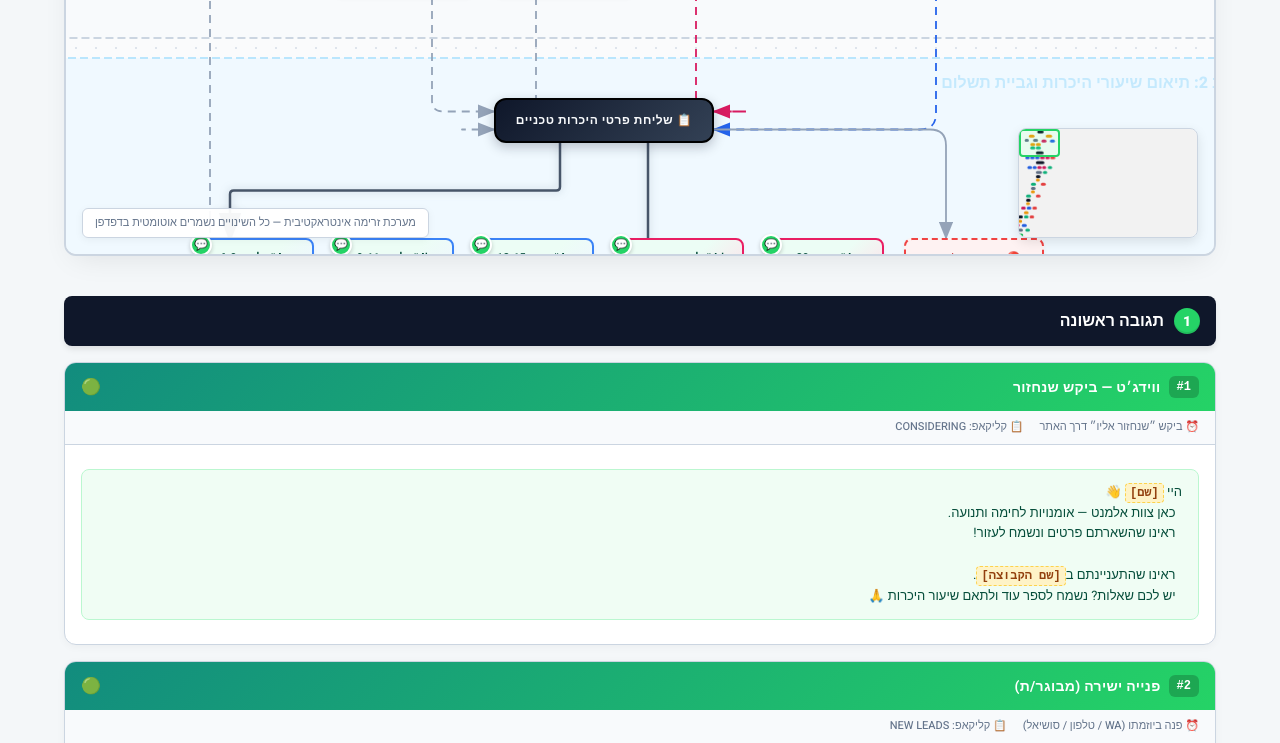
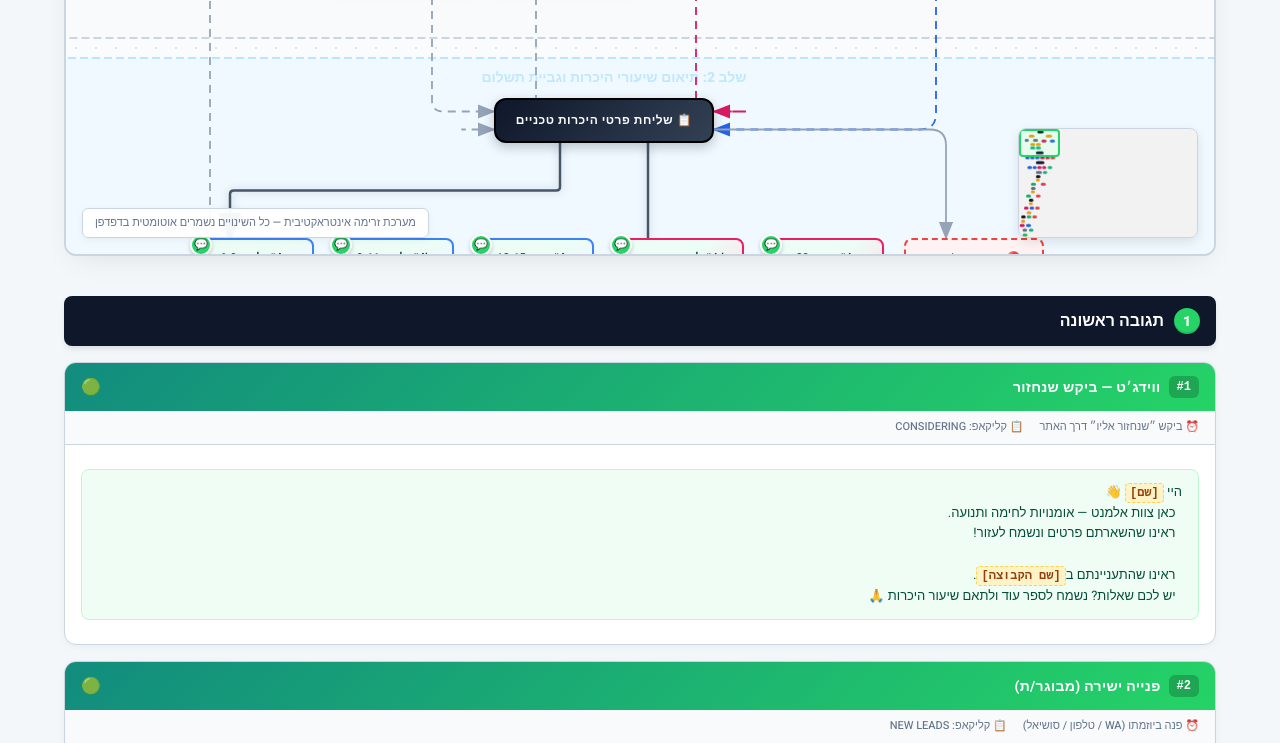
Before and after one commit to element-m-a-m/onboarding-lead-messages, a plain HTML site: page index.html in a window 1280 px wide. Shown: the part 1081-1824 px from the top of the page. Drawn offline with Linux system fonts and the light colour scheme.

Commit message:
v6.2: Fix phase labels, edge-label CSS, negative coords, add missing sections
- Phase labels centered inside swimlane zones (were rendering off-screen)
- Added missing .edge-label CSS class used by JS edge label rendering
- Shifted Phase 4 nodes right to eliminate negative x coordinates
- Added #group5 (enrollment) and #group6 (retention) section dividers
- Bumped localStorage version to v62 for fresh layout

Co-Authored-By: Claude Opus 4.6 <noreply@anthropic.com>

```diff
--- a/index.html
+++ b/index.html
@@ -131,6 +131,9 @@ h2 { font-size: 18px; font-weight: 800; color: var(--hdr); margin-top: 32px; mar
 /* Edge Handles */
 .edge-handle { position: absolute; width: 16px; height: 16px; border-radius: 50%; background: #3b82f6; border: 3px solid #fff; cursor: grab; z-index: 56; transform: translate(-50%, -50%); box-shadow: 0 2px 6px rgba(59,130,246,0.5); pointer-events: auto; transition: transform 0.2s; }
 .edge-handle:hover { transform: translate(-50%, -50%) scale(1.3); background: #2563eb; }
+/* Edge Labels */
+.edge-label { position: absolute; font-size: 10px; font-weight: 600; color: var(--text2); background: rgba(255,255,255,0.9); padding: 2px 8px; border-radius: 4px; border: 1px solid var(--border); white-space: nowrap; pointer-events: auto; cursor: pointer; z-index: 12; transition: all 0.2s; box-shadow: 0 1px 3px rgba(0,0,0,0.05); }
+.edge-label:hover { background: #fff; border-color: #94a3b8; box-shadow: 0 2px 6px rgba(0,0,0,0.1); }
 
 /* Toolbars & Menus */
 .arrow-toolbar { position: absolute; z-index: 60; background: #fff; border: 1px solid var(--border); border-radius: 8px; padding: 4px; display: flex; gap: 4px; box-shadow: 0 8px 24px rgba(0,0,0,0.12); opacity: 0; pointer-events: none; transition: all 0.2s; transform: translateY(10px); }
@@ -215,7 +218,7 @@ h2 { font-size: 18px; font-weight: 800; color: var(--hdr); margin-top: 32px; mar
 <div class="page-header">
   <h1>אלמנט — חוברת תבניות וואטסאפ</h1>
   <div class="sub">Element — WhatsApp Templates Playbook & Flow Engine (Desktop Pro)</div>
-  <div class="ver">גרסה 6.1 | ארכיטקטורה נקייה, העתק/הדבק ועריכה מתקדמת</div>
+  <div class="ver">גרסה 6.2 | ארכיטקטורה נקייה, העתק/הדבק ועריכה מתקדמת</div>
 </div>
 
 <div class="search-bar">
@@ -396,6 +399,14 @@ h2 { font-size: 18px; font-weight: 800; color: var(--hdr); margin-top: 32px; mar
   <div class="note"><strong>להורים:</strong> שנו את הניסוח ל-״איך <span class="placeholder">[שם הילד/ה]</span> הרגיש/ה אחרי השיעור הראשון?״</div>
   </div></div>
 
+  <div class="section-divider" id="group5"><span class="gnum">5</span> הרשמה למנוי</div>
+  <p style="font-size: 13px; color: var(--text2); margin-bottom: 16px;">הודעות הרשמה ללקוחות שסיימו 3 שיעורי היכרות, וברוכים הבאים לנרשמים חדשים.</p>
+  <div style="background: #fffbeb; border: 1px solid #fde68a; border-radius: 8px; padding: 12px 16px; margin: 0 0 16px; font-size: 12px; color: #92400e;"><strong>תבניות #12, #13, #14, #15, #18 —</strong> טרם הוזנו. צפויות להתווסף בגרסה הבאה.</div>
+
+  <div class="section-divider" id="group6"><span class="gnum">6</span> שימור והפניות</div>
+  <p style="font-size: 13px; color: var(--text2); margin-bottom: 16px;">הודעות שימור ללקוחות פעילים, בקשת הפניות (חבר מביא חבר), ומעקב נטישה.</p>
+  <div style="background: #fffbeb; border: 1px solid #fde68a; border-radius: 8px; padding: 12px 16px; margin: 0 0 16px; font-size: 12px; color: #92400e;"><strong>תבניות #16, #17a, #17b —</strong> טרם הוזנו. צפויות להתווסף בגרסה הבאה.</div>
+
   <h2 id="ref-section">📎 טבלת מצבים ב-ClickUp (מקוצרת)</h2>
   <table class="ref-table">
     <thead><tr><th>שלב בלקוח</th><th>תגית שלב במערכת</th><th>פעולה דרושה / תבנית</th></tr></thead>
@@ -504,25 +515,25 @@ const DEFAULT_NODES=[
   {id:'n_t17b_2',type:'ghost',label:'#17b נעלם פתאום',x:480,y:1880,w:130},
 
   // Phase 4
-  {id:'class3',type:'step',label:'🥋 שיעור סיום #3',x:200,y:2000,w:130,major:true},
-  {id:'att3',type:'decision',label:'האם הגיע?',x:200,y:2100,w:110},
+  {id:'class3',type:'step',label:'🥋 שיעור סיום #3',x:280,y:2000,w:130,major:true},
+  {id:'att3',type:'decision',label:'האם הגיע?',x:280,y:2100,w:110},
 
-  {id:'n_t12',type:'wa',label:'#12 הרשמה בוגר',x:60,y:2220,w:130,lane:'adult'},
-  {id:'n_t13',type:'wa',label:'#13 הרשמה הורה',x:220,y:2220,w:130,lane:'parent'},
-  {id:'n_t17b_3',type:'ghost',label:'#17b נעלם בסוף',x:380,y:2220,w:130},
+  {id:'n_t12',type:'wa',label:'#12 הרשמה בוגר',x:140,y:2220,w:130,lane:'adult'},
+  {id:'n_t13',type:'wa',label:'#13 הרשמה הורה',x:300,y:2220,w:130,lane:'parent'},
+  {id:'n_t17b_3',type:'ghost',label:'#17b נעלם בסוף',x:460,y:2220,w:130},
 
-  {id:'enrollQ',type:'decision',label:'החלטת לקוח?',x:140,y:2360,w:130},
-  {id:'enrolled',type:'step',label:'✅ נרשם למנוי!',x:-20,y:2480,w:130,major:true},
-  {id:'n_t18',type:'wa',label:'#18 מתלבט כרגע',x:140,y:2480,w:130},
-  {id:'n_t17b_f',type:'ghost',label:'#17b הפסיק לענות',x:300,y:2480,w:130},
+  {id:'enrollQ',type:'decision',label:'החלטת לקוח?',x:220,y:2360,w:130},
+  {id:'enrolled',type:'step',label:'✅ נרשם למנוי!',x:60,y:2480,w:130,major:true},
+  {id:'n_t18',type:'wa',label:'#18 מתלבט כרגע',x:220,y:2480,w:130},
+  {id:'n_t17b_f',type:'ghost',label:'#17b הפסיק לענות',x:380,y:2480,w:130},
 
-  {id:'whoEnroll',type:'decision',label:'סוג לקוח?',x:-20,y:2600,w:110},
-  {id:'n_t14',type:'wa',label:'#14 ברוכים הבאים\nלמבוגר + אפליקציה',x:-120,y:2720,w:140,lane:'adult'},
-  {id:'n_t15',type:'wa',label:'#15 ברוכים הבאים\nלהורה + אפליקציה',x:80,y:2720,w:140,lane:'parent'},
+  {id:'whoEnroll',type:'decision',label:'סוג לקוח?',x:60,y:2600,w:110},
+  {id:'n_t14',type:'wa',label:'#14 ברוכים הבאים\nלמבוגר + אפליקציה',x:20,y:2720,w:140,lane:'adult'},
+  {id:'n_t15',type:'wa',label:'#15 ברוכים הבאים\nלהורה + אפליקציה',x:200,y:2720,w:140,lane:'parent'},
 
-  {id:'wait23w',type:'step',label:'⏰ אימון 2-3 שב׳',x:-20,y:2860,w:130,timer:true},
-  {id:'n_t16',type:'wa',label:'#16 חבר מביא חבר',x:180,y:2860,w:130},
-  {id:'done',type:'end',label:'🎉 לקוח פעיל!',x:-20,y:3000,w:140}
+  {id:'wait23w',type:'step',label:'⏰ אימון 2-3 שב׳',x:100,y:2860,w:130,timer:true},
+  {id:'n_t16',type:'wa',label:'#16 חבר מביא חבר',x:280,y:2860,w:130},
+  {id:'done',type:'end',label:'🎉 לקוח פעיל!',x:100,y:3000,w:140}
 ];
 
 // Cleaned up edges (Removed all default labels)
@@ -681,7 +692,7 @@ function smartOrthoP(p1, a1, p2, a2) {
 }
 
 // Storage & Undo (Version bumped to v61 to force fresh layout for user)
-const SK='element-flow-v61'; let svT;
+const SK='element-flow-v62'; let svT;
 function dSv(){clearTimeout(svT); svT=setTimeout(sv,800);}
 function toast(t){const el=document.getElementById('saveToast'); el.textContent=t||'נשמר בהצלחה 💾'; el.classList.add('show'); setTimeout(()=>el.classList.remove('show'),2000);}
 function pushU(){undoS.push(gS()); if(undoS.length>MU)undoS.shift(); redoS=[]; uUB();}
@@ -730,10 +741,10 @@ function renderBackground() {
   let bgHtml = '';
   PHASES.forEach(p => {
     bgHtml += `<rect x="-150" y="${p.y}" width="${maxX + 200}" height="${p.h}" fill="${p.color}" rx="12" stroke="${p.stroke}" stroke-dasharray="8,4" stroke-width="2"/>`;
-    bgHtml += `<text x="${maxX + 30}" y="${p.y + 30}" font-weight="800" font-size="16" fill="${p.stroke}" text-anchor="start" style="opacity:0.8">${p.title}</text>`;
+    bgHtml += `<text x="${maxX/2}" y="${p.y + 24}" font-weight="800" font-size="14" fill="${p.stroke}" text-anchor="middle" style="opacity:0.9" direction="rtl">${p.title}</text>`;
   });
 
-  svgBg.setAttribute('width', maxX);
+  svgBg.setAttribute('width', maxX + 200);
   svgBg.setAttribute('height', maxY);
   svgBg.innerHTML = bgHtml;
 }
```
